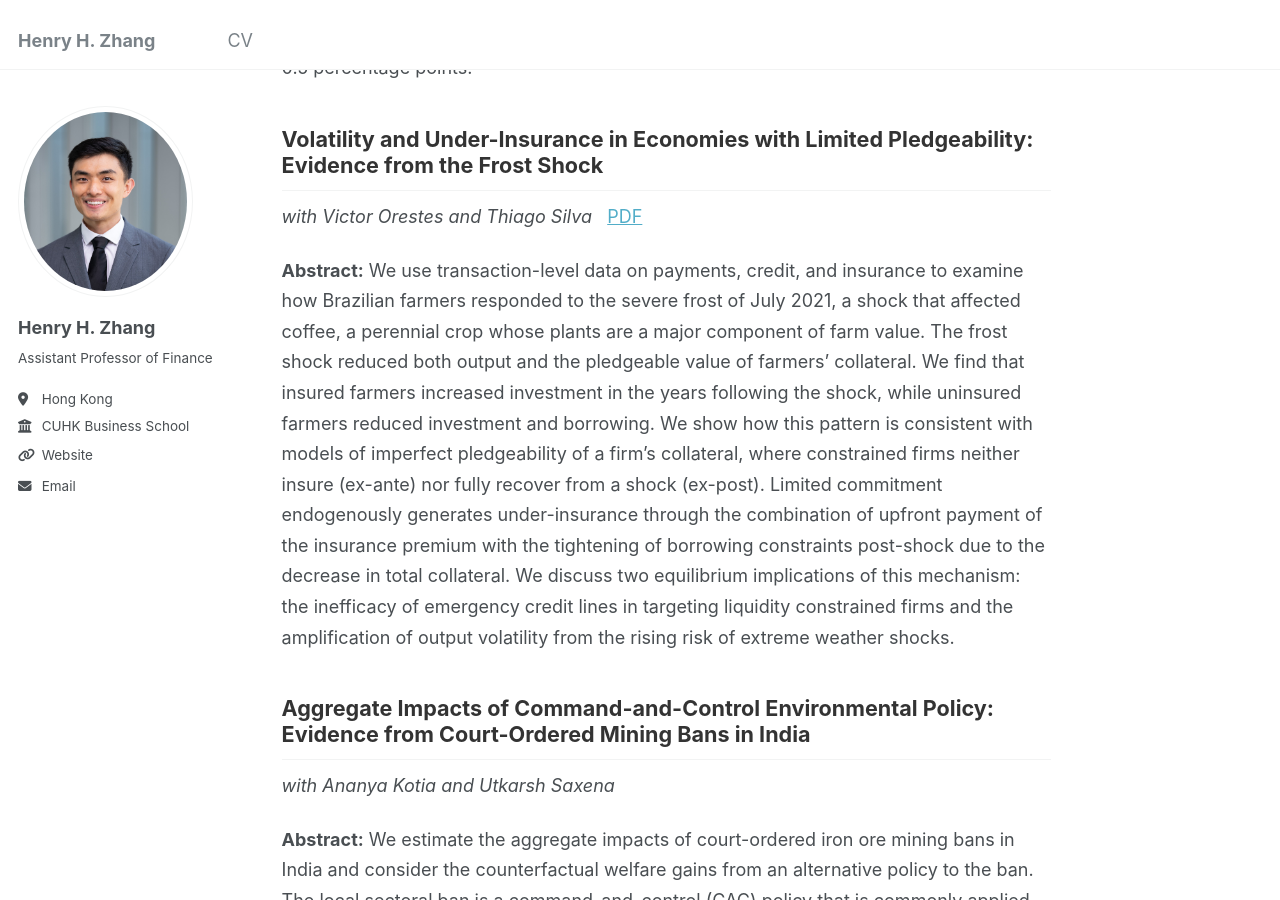
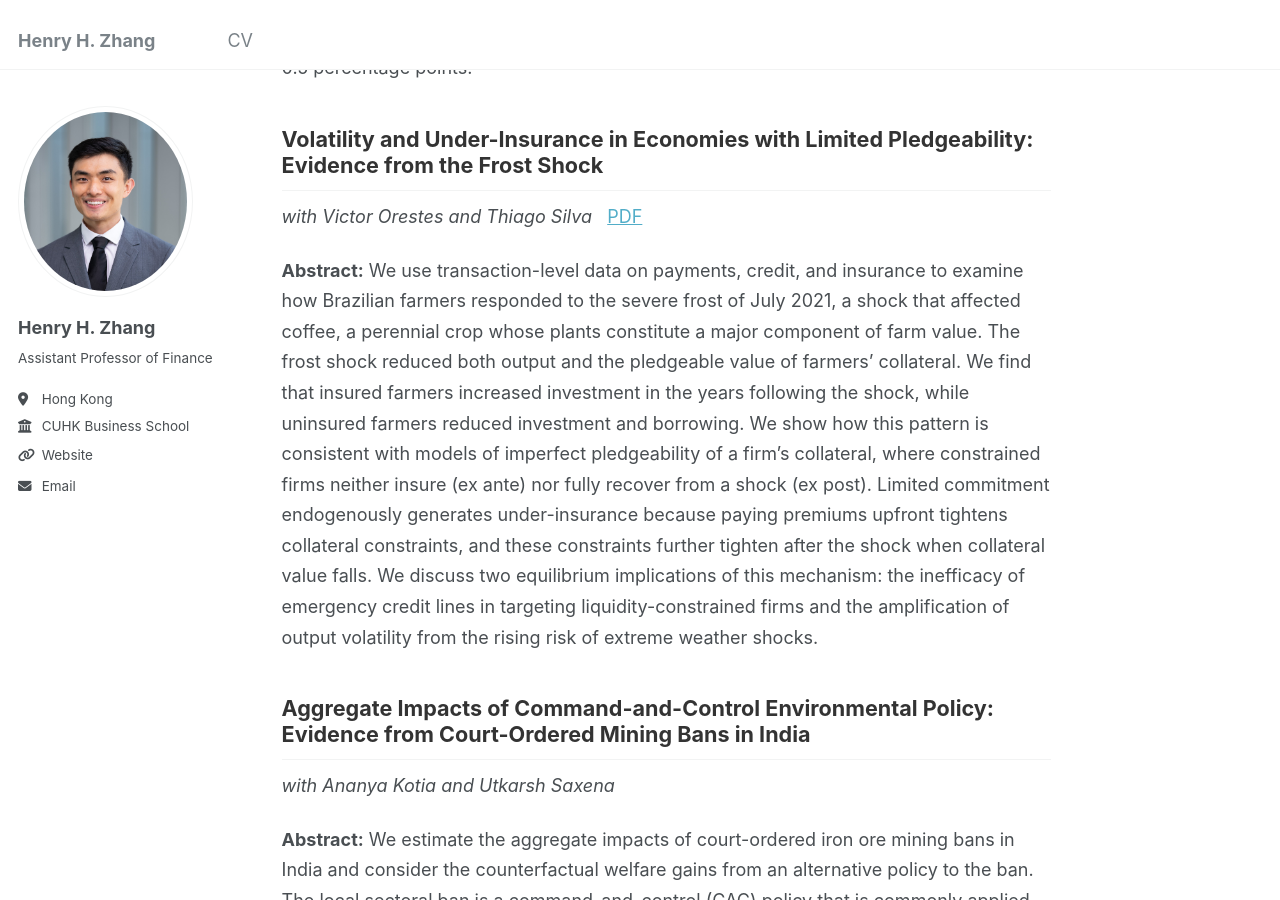
Before and after one commit to heath-aster/heath-aster.github.io, a Jekyll site: the page built from _pages/about.md, in a window 1280 px wide and 900 px high, scrolled down 890 px. Built offline with Jekyll 4.4.1, drawn with Linux system fonts in a browser that asks for light colours.

Commit message:
Updated first half of frost shock draft (will copy to FS repo after model edits TBD)

```diff
--- a/_pages/about.md
+++ b/_pages/about.md
@@ -25,7 +25,7 @@
 &nbsp;
 [PDF](files/Frost_Shock.pdf)
 
-**Abstract:** We use transaction-level data on payments, credit, and insurance to examine how Brazilian farmers responded to the severe frost of July 2021, a shock that affected coffee, a perennial crop whose plants are a major component of farm value. The frost shock reduced both output and the pledgeable value of farmers' collateral. We find that insured farmers increased investment in the years following the shock, while uninsured farmers reduced investment and borrowing. We show how this pattern is consistent with models of imperfect pledgeability of a firm's collateral, where constrained firms neither insure (ex-ante) nor fully recover from a shock (ex-post). Limited commitment endogenously generates under-insurance through the combination of upfront payment of the insurance premium with the tightening of borrowing constraints post-shock due to the decrease in total collateral. We discuss two equilibrium implications of this mechanism: the inefficacy of emergency credit lines in targeting liquidity constrained firms and the amplification of output volatility from the rising risk of extreme weather shocks.
+**Abstract:** We use transaction-level data on payments, credit, and insurance to examine how Brazilian farmers responded to the severe frost of July 2021, a shock that affected coffee, a perennial crop whose plants constitute a major component of farm value. The frost shock reduced both output and the pledgeable value of farmers' collateral. We find that insured farmers increased investment in the years following the shock, while uninsured farmers reduced investment and borrowing. We show how this pattern is consistent with models of imperfect pledgeability of a firm’s collateral, where constrained firms neither insure (ex ante) nor fully recover from a shock (ex post). Limited commitment endogenously generates under-insurance because paying premiums upfront tightens collateral constraints, and these constraints further tighten after the shock when collateral value falls. We discuss two equilibrium implications of this mechanism: the inefficacy of emergency credit lines in targeting liquidity-constrained firms and the amplification of output volatility from the rising risk of extreme weather shocks.
 
 ## Aggregate Impacts of Command-and-Control Environmental Policy: Evidence from Court-Ordered Mining Bans in India
 *with Ananya Kotia and Utkarsh Saxena*
```
Also changed, not shown: 2 other files.
